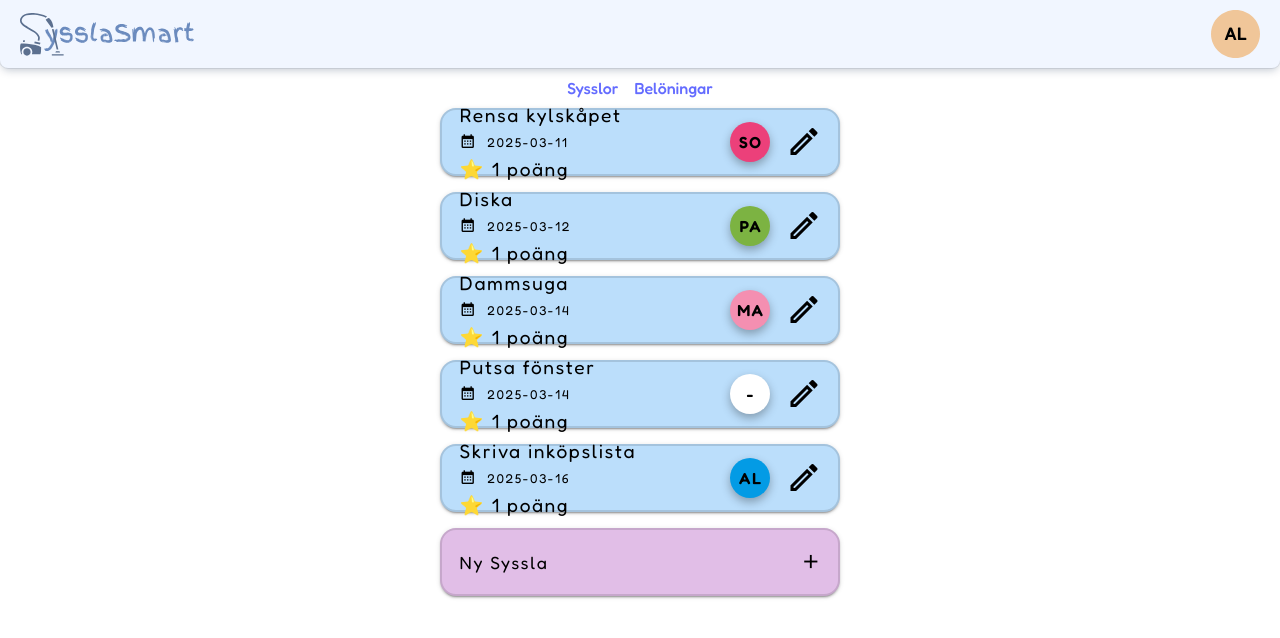
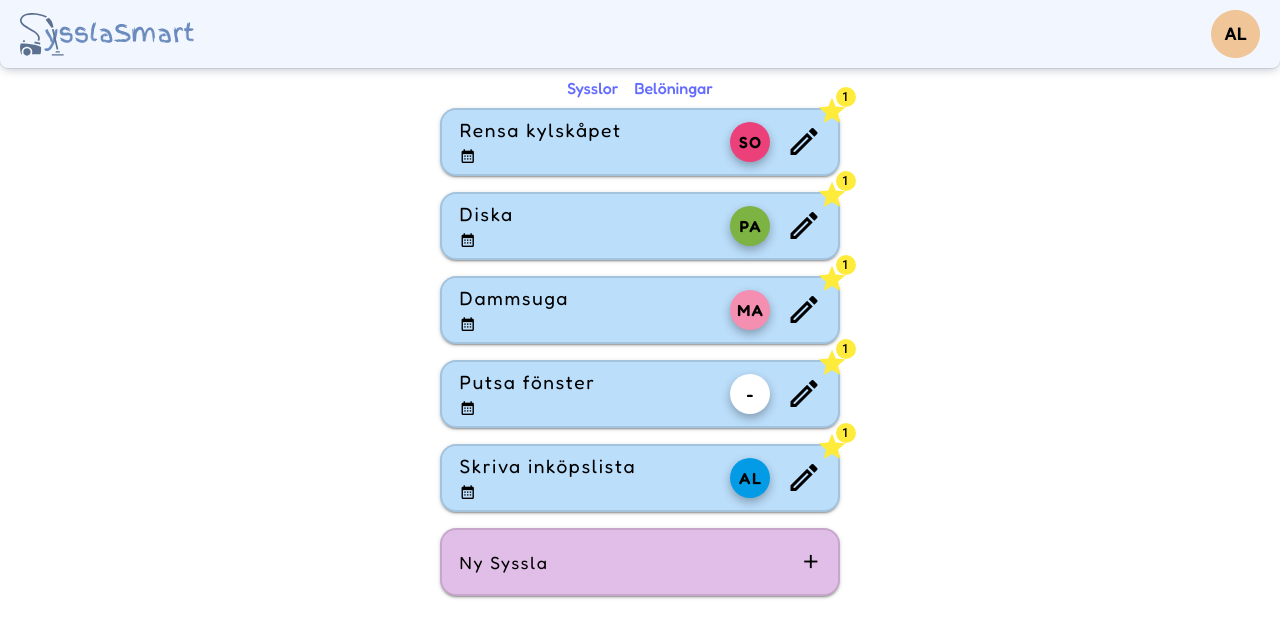
Before and after one commit to IT-Hogskolan-Stockholm/syssla-smart, a Vue app: page / in a window 1280 px wide. Shown: the top 638 px of the page. Built offline with nearby package versions, Linux system fonts and the light colour scheme.

Commit message:
fixat css för poängen typ

```diff
--- a/src/views/Sysslor.vue
+++ b/src/views/Sysslor.vue
@@ -31,9 +31,11 @@ watch(
     if (chore) {
       choreName.value = chore.title
       selectedDate.value = chore.deadline ? new Date(chore.deadline) : null
+      rewardPoints.value = chore.pointValue
     } else {
       choreName.value = ''
       selectedDate.value = null
+      rewardPoints.value = null
     }
   }
 )
@@ -106,9 +108,7 @@ const handleSubmit = async () => {
           <span class="black-text">{{ chore.title }}</span>
           <div class="deadline-container d-flex flex-row align-center">
             <span><v-icon>mdi-calendar-month</v-icon></span>
-            <span>{{ formatDate(chore.deadline) }}</span>
           </div>
-          <span class="black-text">⭐ {{ chore.pointValue }} poäng</span>
         </div>
         <div class="icons-container d-flex flex-row align-center ga-4">
           <span
@@ -122,6 +122,11 @@ const handleSubmit = async () => {
           <v-icon @click="handleOpenDialog(chore)" class="black-text" size="36" color="black"
             >mdi-pencil-outline</v-icon
           >
+        </div>
+        <div class="star-points">
+          <v-badge color="yellow" :content="chore.pointValue" overlap>
+            <v-icon color="yellow" size="32">mdi-star</v-icon>
+          </v-badge>
         </div>
       </v-btn>
       <v-dialog
@@ -358,4 +363,9 @@ const handleSubmit = async () => {
 .random-user-container {
   cursor: pointer;
 }
+.star-points {
+  position: absolute;
+  top: -15px;
+  right: -10px;
+}
 </style>
```
